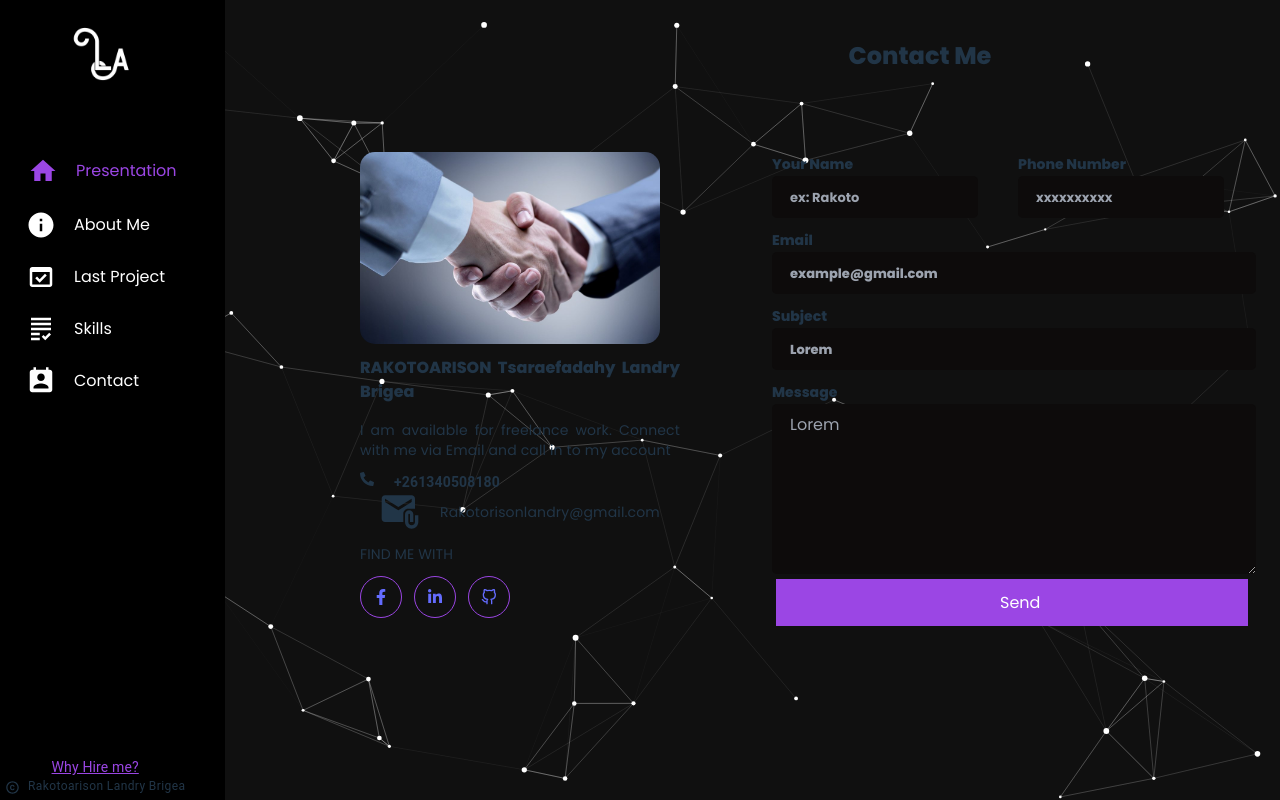
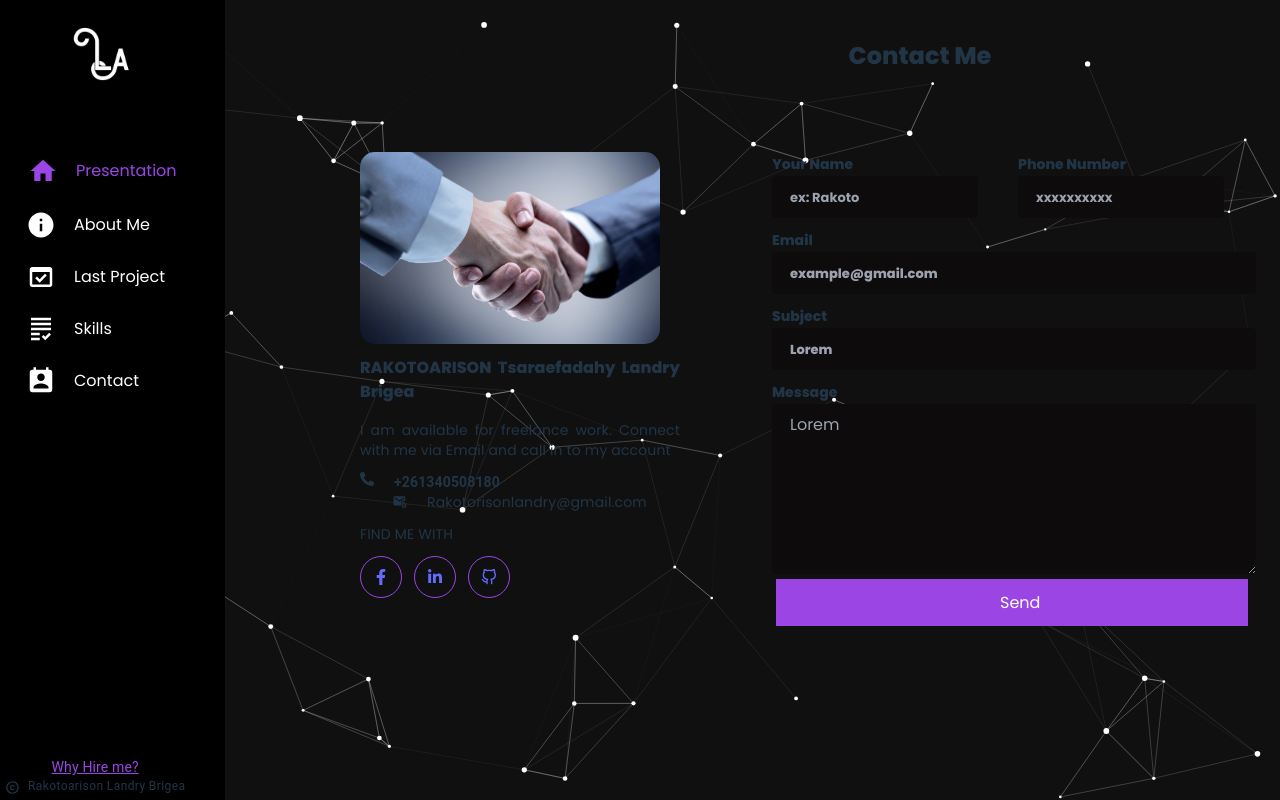
Before and after one commit to rakotoarisonlandry/Portfolio, a React (Vite) app: page /contact in a window 1280 px wide. Shown: the top 800 px of the page. Built offline with nearby package versions, Linux system fonts and the light colour scheme.

Commit message:
icon email fix width

```diff
--- a/src/pages/Contact/Contact.jsx
+++ b/src/pages/Contact/Contact.jsx
@@ -50,7 +50,7 @@ function Contact() {
             variant="body2"
             className="flex space-x-5 justify-center items-center"
           >
-            <MdAttachEmail className="text-[40px]" />
+            <MdAttachEmail  />
             <Box className="typo">Rakotorisonlandry@gmail.com</Box>
           </Typography>
           <Typography variant="body2" className="pt-3 pb-3 typo">
```
